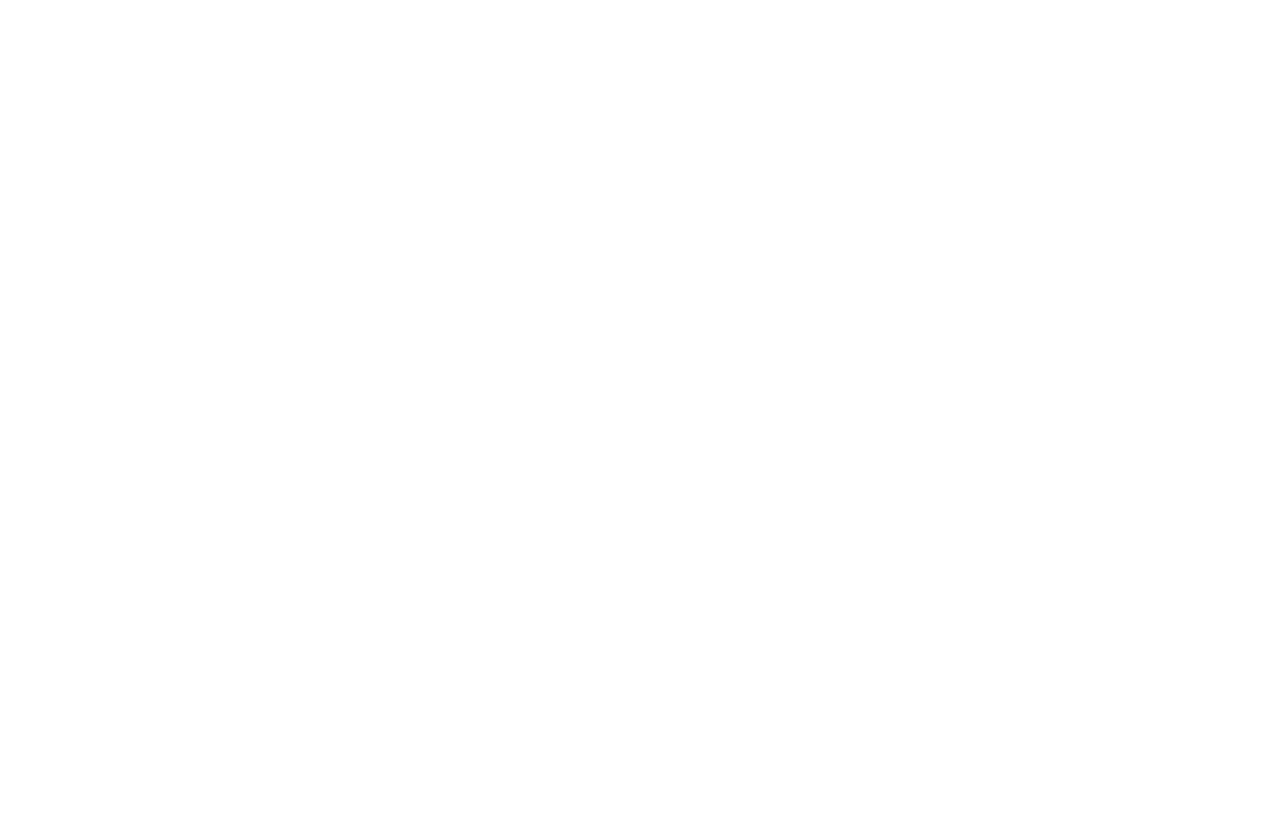
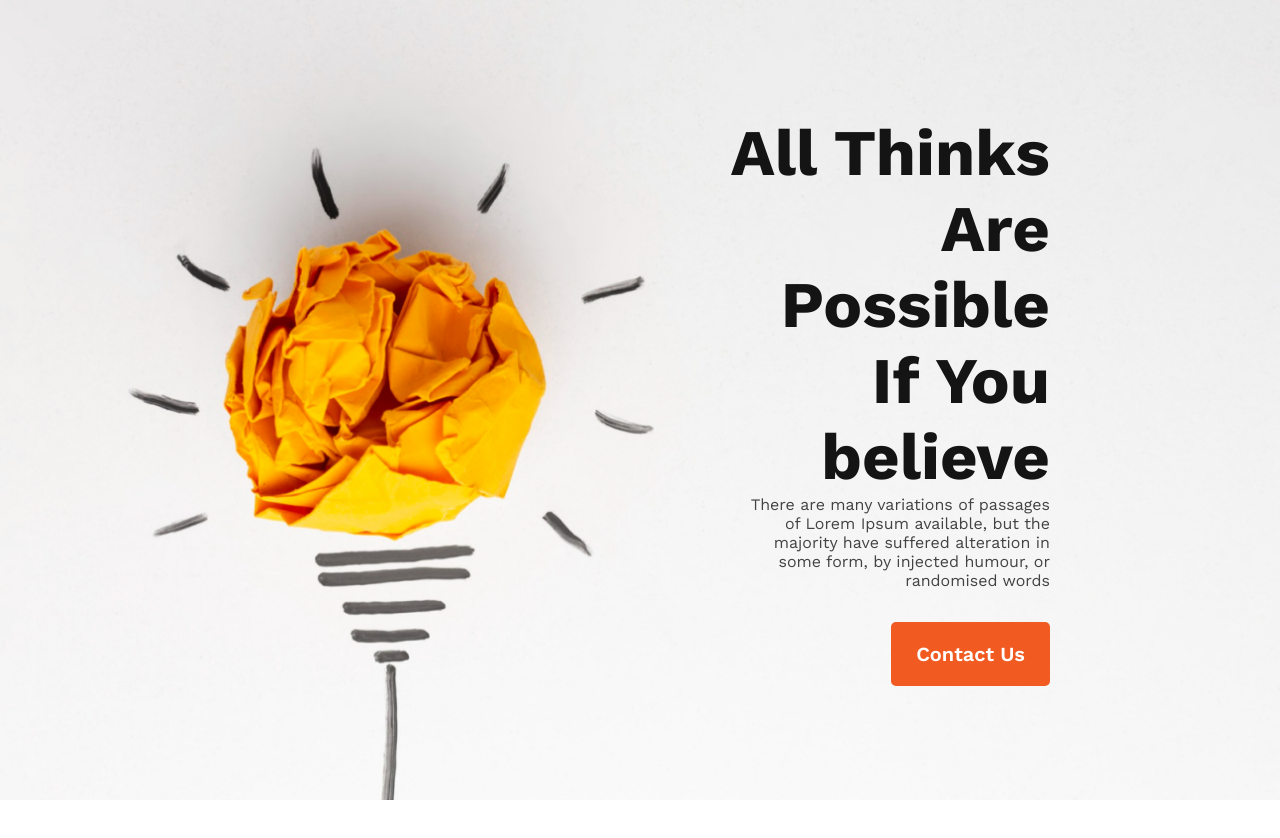
Before and after one commit to Rayhan-Rony/new-year-new, a plain HTML site: page index.html in a window 1280 px wide. Before the commit the page ends 800 px from the top, so only its background shows below. Drawn offline with nearby package versions, Linux system fonts and the light colour scheme.

Commit message:
added banner section

```diff
--- a/index.html
+++ b/index.html
@@ -8,6 +8,10 @@
     <link rel="stylesheet" href="styles/styles.css">
     <link rel="shortcut icon" href="images/fav.png" type="image/x-icon">
     <script src="https://kit.fontawesome.com/a42df17dce.js" crossorigin="anonymous"></script>
+    <link rel="preconnect" href="https://fonts.googleapis.com">
+    <link rel="preconnect" href="https://fonts.gstatic.com" crossorigin>
+    <link href="https://fonts.googleapis.com/css2?family=Work+Sans:ital,wght@0,100..900;1,100..900&display=swap"
+        rel="stylesheet">
 </head>
 
 <body>
@@ -15,6 +19,17 @@
         <nav>
 
         </nav>
+        <div class="banner">
+            <div class="banner-content">
+                <h1 class="banner-title">All Thinks Are Possible If You believe</h1>
+                <p class="banner-description">There are many variations of passages of Lorem Ipsum available, but the
+                    majority have suffered
+                    alteration in some form, by injected humour, or randomised words</p>
+                <div class="banner-btn-container">
+                    <button class="banner-btn">Contact Us</button>
+                </div>
+            </div>
+        </div>
 
     </header>
     <main>
--- a/styles/styles.css
+++ b/styles/styles.css
@@ -0,0 +1,53 @@
+* {
+    font-family: "Work Sans", sans-serif;
+    margin: 0;
+    padding: 0;
+}
+
+/* banner styles  */
+.banner {
+    background-image: url("../images/banner/banner1.png");
+    background-repeat: no-repeat;
+    background-size: cover;
+    /* height: 1000px; */
+    height: 100vh;
+    display: flex;
+    align-items: center;
+    justify-content: end;
+}
+
+.banner-content {
+    padding: 230px;
+
+    width: 25%;
+}
+
+.banner-title {
+    font-weight: 700;
+    font-size: 65px;
+    color: #151414;
+    text-align: right;
+
+}
+
+.banner-description {
+    font-size: 16px;
+    color: #444343;
+    text-align: right;
+}
+
+.banner-btn-container {
+    text-align: right;
+}
+
+.banner-btn {
+    margin-top: 32px;
+    padding: 20px 25px;
+    background: #F15B22;
+    border-radius: 5px;
+    color: white;
+    border: none;
+    font-weight: 600;
+    font-size: 20px;
+
+}
```
